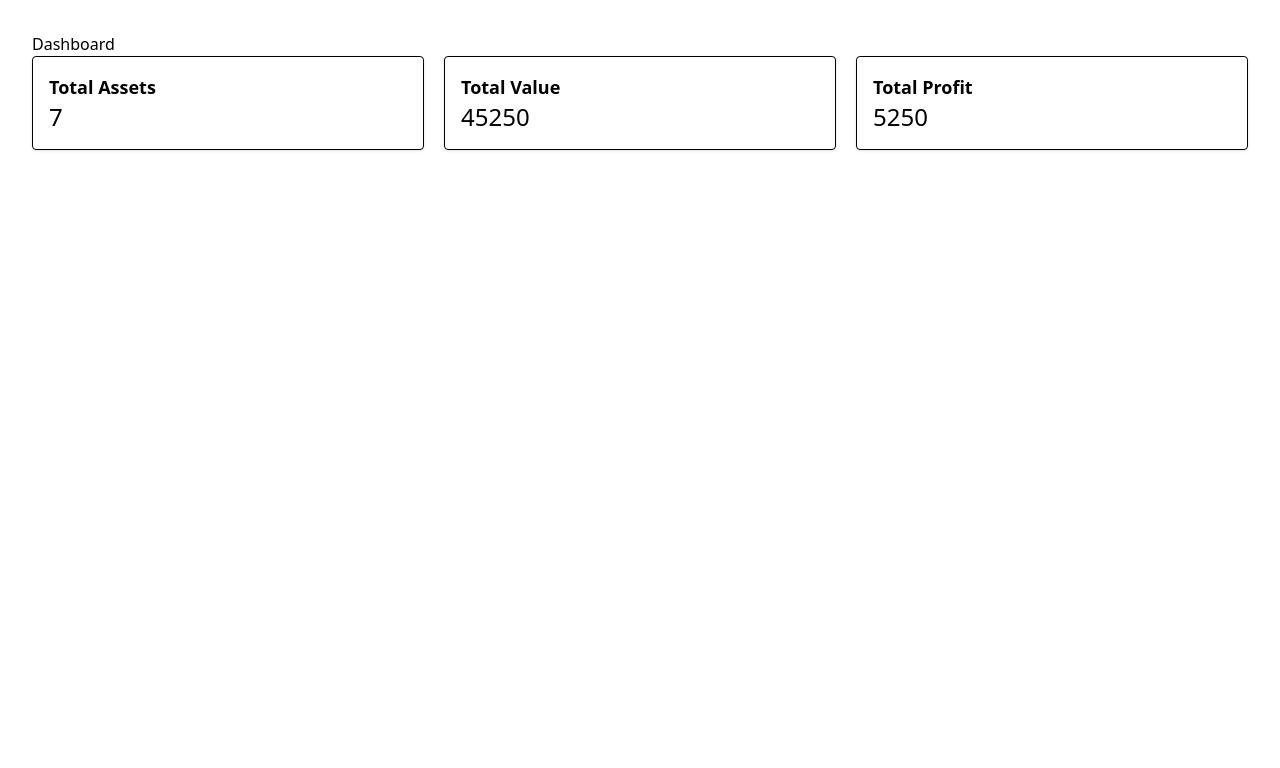
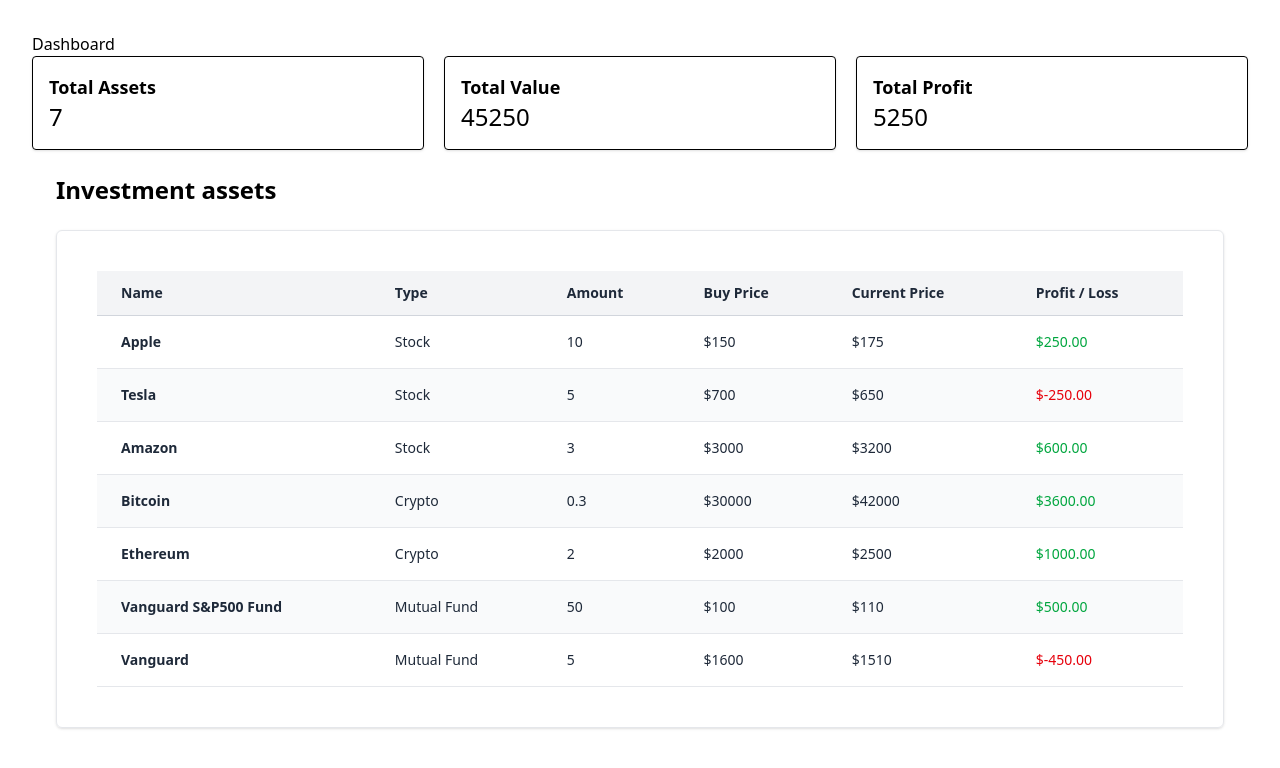
Before and after one commit to Moatasem-osama/meta-software-task, a Next.js app: page /dashboard in a window 1280 px wide. Shown: the top 768 px of the page. Built offline with nearby package versions, Linux system fonts and the light colour scheme.

Commit message:
add table

```diff
--- /dev/null
+++ b/app/Table.tsx
@@ -0,0 +1,55 @@
+"use client";
+import assets from "../public/assets/assets.json";
+
+export default function Table() {
+
+
+  return (
+    <div className="p-6">
+      <h1 className="text-2xl font-bold mb-6">Investment assets</h1>
+
+      <div className="p-10 relative overflow-x-auto shadow-sm rounded-md border border-gray-200">
+        <table className="p-10 w-full text-sm text-left rtl:text-right text-gray-800">
+          <thead className="bg-gray-100 border-b border-gray-300">
+            <tr>
+              <th className="px-6 py-3 ">Name</th>
+              <th className="px-6 py-3 ">Type</th>
+              <th className="px-6 py-3 ">Amount</th>
+              <th className="px-6 py-3 ">Buy Price</th>
+              <th className="px-6 py-3 ">Current Price</th>
+              <th className="px-6 py-3 ">Profit / Loss</th>
+            </tr>
+          </thead>
+
+          <tbody>
+            {assets.map((asset, index) => {
+              const profit =
+                (asset.currentPrice - asset.buyPrice) * asset.amount;
+              return (
+                <tr
+                  key={index}
+                  className={`border-b border-gray-200 ${
+                    index % 2 === 0 ? "bg-white" : "bg-gray-50"
+                  } hover:bg-gray-100`}
+                >
+                  <th className="px-6 py-4  whitespace-nowrap">{asset.name}</th>
+                  <td className="px-6 py-4">{asset.type}</td>
+                  <td className="px-6 py-4">{asset.amount}</td>
+                  <td className="px-6 py-4">${asset.buyPrice}</td>
+                  <td className="px-6 py-4">${asset.currentPrice}</td>
+                  <td
+                    className={`px-6 py-4 ${
+                      profit >= 0 ? "text-green-600" : "text-red-600"
+                    } `}
+                  >
+                    ${profit.toFixed(2)}
+                  </td>
+                </tr>
+              );
+            })}
+          </tbody>
+        </table>
+      </div>
+    </div>
+  );
+}
--- a/app/dashboard/page.tsx
+++ b/app/dashboard/page.tsx
@@ -1,4 +1,5 @@
 import assets from "../../public/assets/assets.json";
+import Table from "../table";
 
 export default function Dashboard() {
   const totalValue = assets.reduce(
@@ -31,6 +32,7 @@
             <p className="text-2xl">{totalProfit}</p>
         </div>
       </div>
+      <Table />
     </div>
   );
 }
--- a/app/page.tsx
+++ b/app/page.tsx
@@ -6,7 +6,7 @@
   <>
   <h1>Next.js</h1>
   <p>Welcome here</p>
-
+  <Link href={"/dashboard"}></Link>
     </>
   );
 }
```
